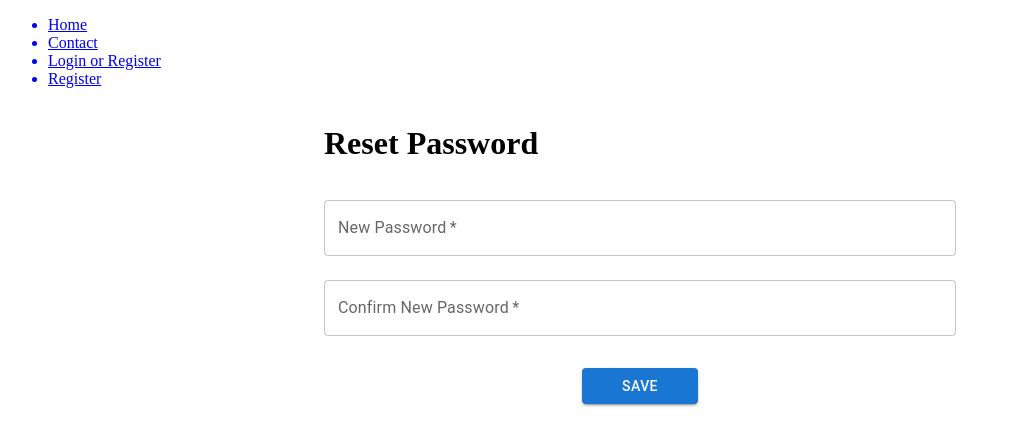
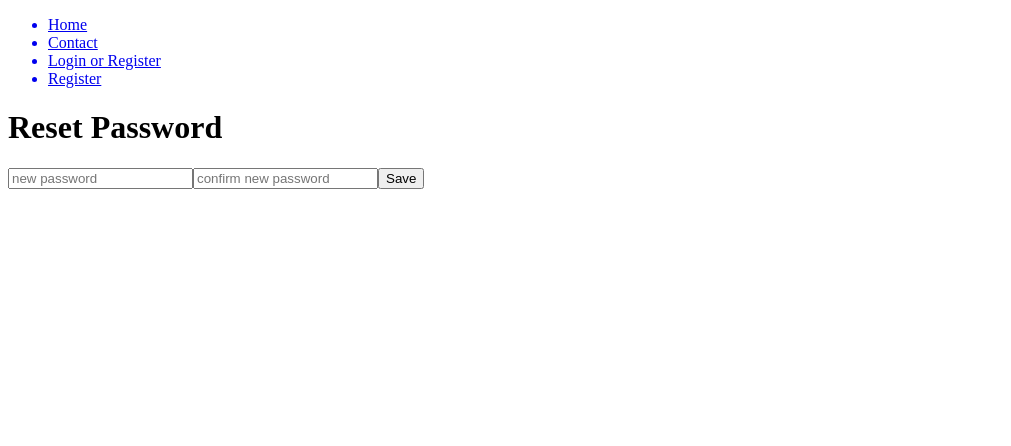
Before and after one commit to dwitrnd/compware-application, a React (Create React App) app in the folder client/: page /api/users/reset/1/1 in a window 1280 px wide. Shown: the top 446 px of the page, without its empty margins (0-1011 px from the left). Built offline with nearby package versions, Linux system fonts and the light colour scheme.

Commit message:
FIX: remove material ui, remove material ui code from reset password forgot route

```diff
--- a/client/package.json
+++ b/client/package.json
@@ -3,10 +3,6 @@
   "version": "0.1.0",
   "private": true,
   "dependencies": {
-    "@emotion/react": "^11.7.1",
-    "@emotion/styled": "^11.6.0",
-    "@mui/icons-material": "^5.3.1",
-    "@mui/material": "^5.3.1",
     "@reduxjs/toolkit": "^1.8.1",
     "@testing-library/jest-dom": "^5.16.1",
     "@testing-library/react": "^12.1.2",
--- a/client/src/screen/auth/ResetPassword.js
+++ b/client/src/screen/auth/ResetPassword.js
@@ -1,26 +1,24 @@
-import { Grid, TextField, Button, Box, Alert } from '@mui/material';
-import { useState } from 'react';
-import { useNavigate, useParams } from 'react-router-dom';
-import { useResetPasswordMutation } from '../../redux/api/auth/userAuthApi';
+import { useState } from "react";
+import { useNavigate, useParams } from "react-router-dom";
+import { useResetPasswordMutation } from "../../redux/api/auth/userAuthApi";
 
 const ResetPassword = () => {
   const { id, token } = useParams();
   console.log(id, token);
-  const [resetPassword, { isError, isSuccess, isLoading }] =
-    useResetPasswordMutation();
+  const [resetPassword, { isError, isSuccess, isLoading }] = useResetPasswordMutation();
 
   const navigate = useNavigate();
   const [error, setError] = useState({
     status: false,
-    msg: '',
-    type: '',
+    msg: "",
+    type: "",
   });
   const handleSubmit = async (e) => {
     e.preventDefault();
     const data = new FormData(e.currentTarget);
     const actualData = {
-      password: data.get('password'),
-      password_confirmation: data.get('password_confirmation'),
+      password: data.get("password"),
+      password_confirmation: data.get("password_confirmation"),
     };
     if (actualData.password && actualData.password_confirmation) {
       if (actualData.password === actualData.password_confirmation) {
@@ -30,12 +28,12 @@ const ResetPassword = () => {
         const res = await resetPassword({ actualData, id, token });
         console.log(res);
         if (res.data) {
-          if (res.data.status === 'success') {
-            document.getElementById('password-reset-form').reset();
+          if (res.data.status === "success") {
+            document.getElementById("password-reset-form").reset();
             setError({
               status: true,
-              msg: 'Password Reset Successfully. Redirecting to Login Page...',
-              type: 'success',
+              msg: "Password Reset Successfully. Redirecting to Login Page...",
+              type: "success",
             });
           }
         }
@@ -43,70 +41,32 @@ const ResetPassword = () => {
           setError({
             status: true,
             msg: res.error.data.message,
-            type: 'error',
+            type: "error",
           });
         }
         setTimeout(() => {
-          navigate('/login');
+          navigate("/login");
         }, 3000);
       } else {
         setError({
           status: true,
           msg: "Password and Confirm Password Doesn't Match",
-          type: 'error',
+          type: "error",
         });
       }
     } else {
-      setError({ status: true, msg: 'All Fields are Required', type: 'error' });
+      setError({ status: true, msg: "All Fields are Required", type: "error" });
     }
   };
   return (
     <>
-      <Grid container justifyContent="center">
-        <Grid item sm={6} xs={12}>
-          <h1>Reset Password</h1>
-          <Box
-            component="form"
-            noValidate
-            sx={{ mt: 1 }}
-            id="password-reset-form"
-            onSubmit={handleSubmit}
-          >
-            <TextField
-              margin="normal"
-              required
-              fullWidth
-              id="password"
-              name="password"
-              label="New Password"
-              type="password"
-            />
-            <TextField
-              margin="normal"
-              required
-              fullWidth
-              id="password_confirmation"
-              name="password_confirmation"
-              label="Confirm New Password"
-              type="password"
-            />
-            <Box textAlign="center">
-              <Button
-                type="submit"
-                variant="contained"
-                sx={{ mt: 3, mb: 2, px: 5 }}
-              >
-                Save
-              </Button>
-            </Box>
-            {error.status ? (
-              <Alert severity={error.type}>{error.msg}</Alert>
-            ) : (
-              ''
-            )}
-          </Box>
-        </Grid>
-      </Grid>
+      <h1>Reset Password</h1>
+      <form id='password-reset-form' onSubmit={handleSubmit}>
+        <input required id='password' name='password' placeholder='new password' label='New Password' type='password' />
+        <input required id='password_confirmation' placeholder='confirm new password' name='password_confirmation' label='Confirm New Password' type='password' />
+        <button type='submit'>Save</button>
+        {error.status ? <div severity={error.type}>{error.msg}</div> : ""}
+      </form>
     </>
   );
 };
```
Also changed, not shown: 1 other file (tests, documents, lock files or other folders).
